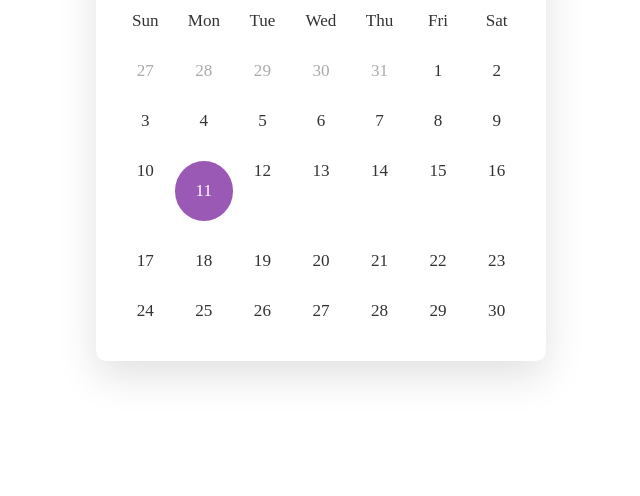
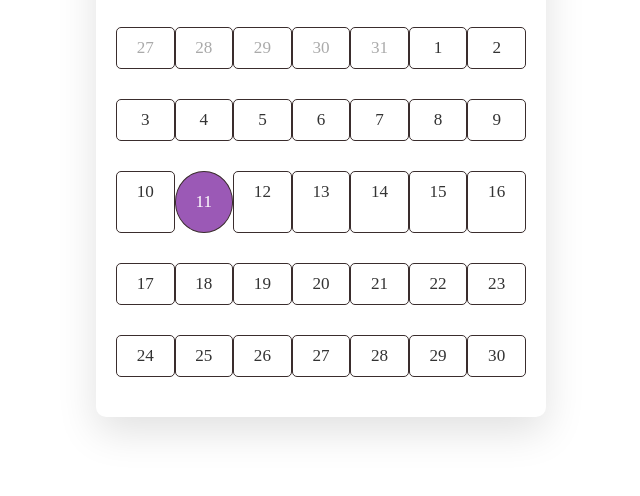
Before and after one commit to DomPogs/calendarnidompogs, a plain HTML site: page index.html in a window 1280 px wide. Shown: the part 304-800 px from the top of the page, without its empty margins (319-959 px from the left). Drawn offline with nearby package versions, Linux system fonts and the light colour scheme; a web font is replaced by a local one.

Commit message:
Update style.css

```diff
--- a/style.css
+++ b/style.css
@@ -1,5 +1,3 @@
-/* CSS: style.css */
-
 @font-face {
     font-family: GenshinImpact;
     src: url(fonts/zh-cn.ttf);
@@ -84,6 +82,11 @@ header .current-date {
     width: calc(100% / 7);
     font-size: 1.07rem;
     position: relative;
+    border: 1px solid rgb(58, 45, 45);
+    padding: 10px;
+    box-sizing: border-box;
+    border-radius: 5px;
+
   }
   .calendar .days li {
     cursor: pointer;
```
Lines whose indentation alone changed are shown as unchanged.
